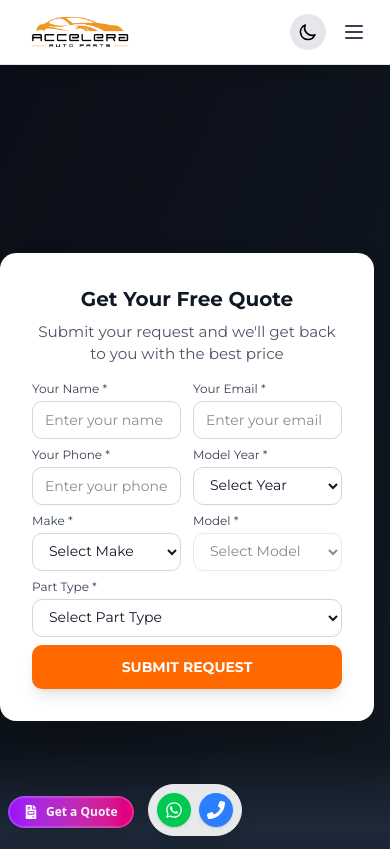
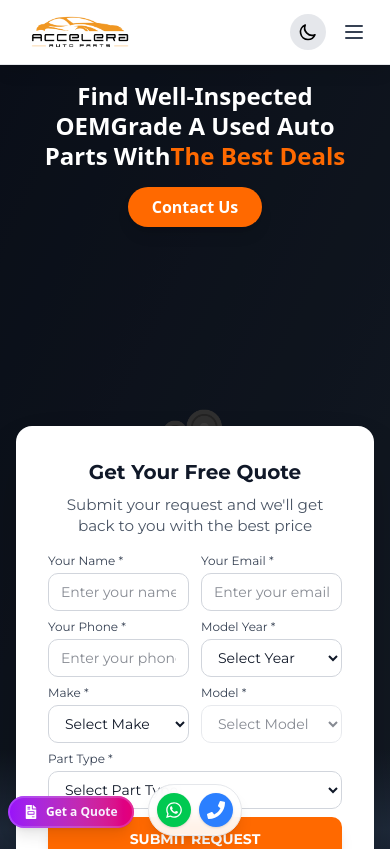
Before and after one commit to charanraj-kulal/acceleraautoparts-ts-main, a React (Vite) app: page / in a window 390 px wide. Shown: the top 849 px of the page. Built offline with nearby package versions, Linux system fonts and the light colour scheme.

Commit message:
fixed form

```diff
--- a/src/components/Home/Hero.tsx
+++ b/src/components/Home/Hero.tsx
@@ -58,15 +58,14 @@ const Hero = () => {
         )}
         <div className="absolute inset-0 bg-black opacity-40"></div>
         {/* Bottom gradient overlay for smooth flow, dark/light mode compatible */}
+
         <div className="pointer-events-none absolute bottom-0 left-0 right-0 h-40 sm:h-56 md:h-64 bg-gradient-to-t from-gray-900 via-gray-800 to-transparent dark:from-gray-950 dark:via-gray-900 dark:to-transparent"></div>
       </div>
 
-      {/* Content Overlay - Split into two sections */}
-      <div className="relative z-10 h-full">
-        {/* Left Content - Takes up most of the screen */}
-        <div className="absolute inset-0 flex items-center justify-start">
-          <div className="max-w-7xl mx-auto px-4 sm:px-6 lg:px-8 py-4 sm:py-6 lg:py-8">
-            <div className="text-white text-center xl:text-left px-2">
+      {/* Content Overlay */}
+      <div className="relative z-10 flex flex-col xl:flex-row items-center justify-between h-full max-w-7xl mx-auto px-4 sm:px-6 lg:px-8 py-4 sm:py-6 lg:py-8">
+        {/* Left Content */}
+        <div className="flex-1 text-white text-center xl:text-left mb-6 lg:mb-8 xl:mb-0 px-2">
           <h1 className="text-2xl sm:text-3xl md:text-4xl lg:text-5xl xl:text-6xl font-bold mb-4 sm:mb-6 leading-tight">
             Find Well-Inspected OEM
             <br className="hidden sm:block" />
@@ -75,20 +74,14 @@ const Hero = () => {
             <span className="text-orange-500">The Best Deals</span>
           </h1>
           <button className="bg-orange-500 hover:bg-orange-600 text-white px-6 sm:px-8 py-2 sm:py-3 rounded-full text-base sm:text-lg font-semibold transition-all duration-200 transform hover:scale-105 shadow-lg hover:shadow-xl">
-                <Link
-                  to="/contactus"
-                  className="flex items-center justify-center"
-                >
+            <Link to="/contactus" className="flex items-center justify-center">
               Contact Us
             </Link>
           </button>
         </div>
-          </div>
-        </div>
 
-        {/* Right Form - Positioned separately */}
-        <div className="absolute top-0 right-0 h-full flex items-center justify-end pr-4 sm:pr-6 lg:pr-8">
-          <div className="max-w-sm sm:max-w-md lg:max-w-lg">
+        {/* Right Form */}
+        <div className="flex-1 max-w-sm sm:max-w-md  lg:max-w-lg xl:ml-8 w-full mt-20 sm:mt-0">
           <AutoPartsForm
             className="max-h-[100vh] sm:max-h-[70vh] lg:max-h-[80vh] overflow-y-auto"
             showTitle={true}
@@ -96,7 +89,6 @@ const Hero = () => {
         </div>
       </div>
     </div>
-    </div>
   );
 };
 
```
Lines whose indentation alone changed are shown as unchanged.
